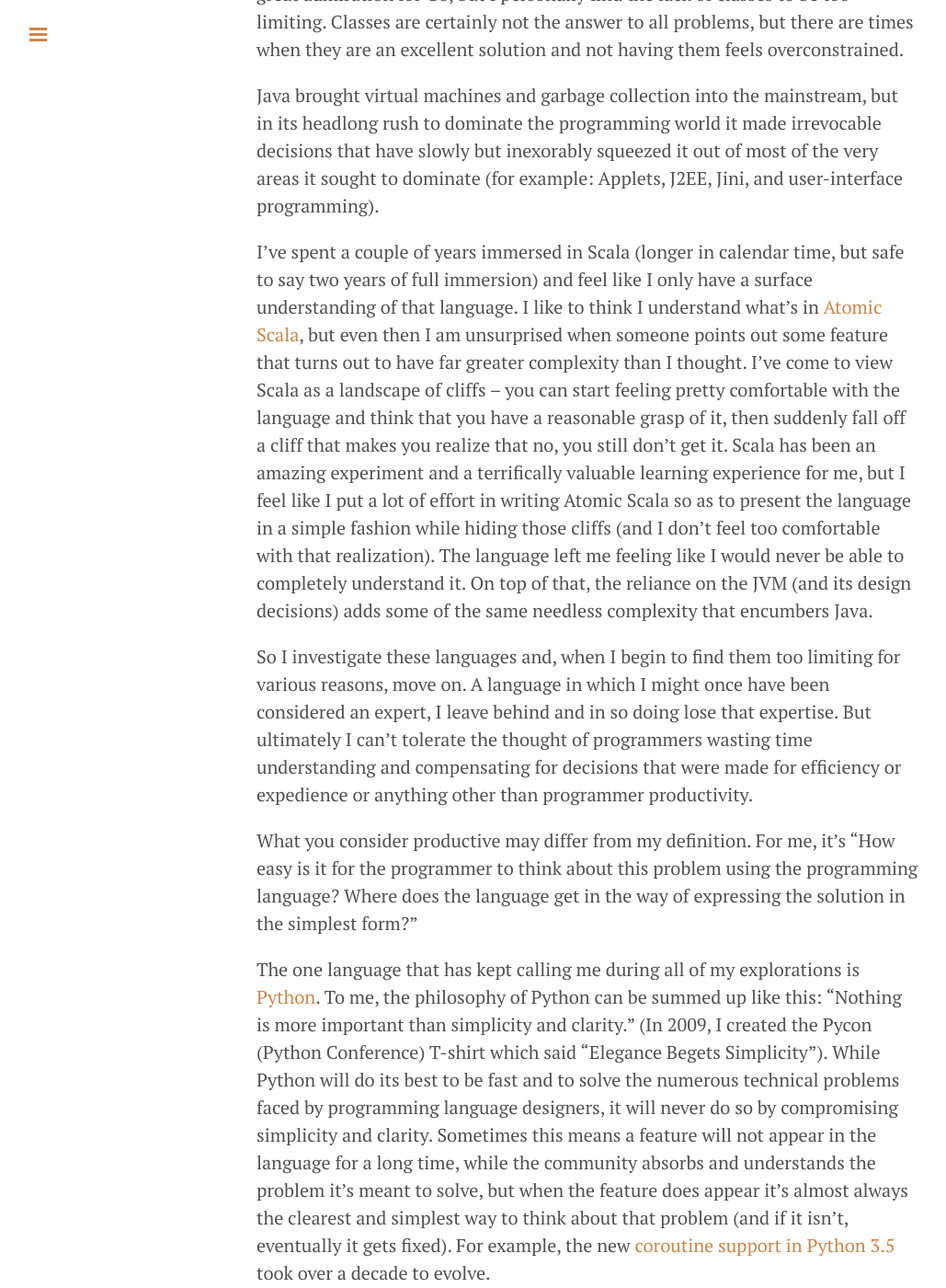
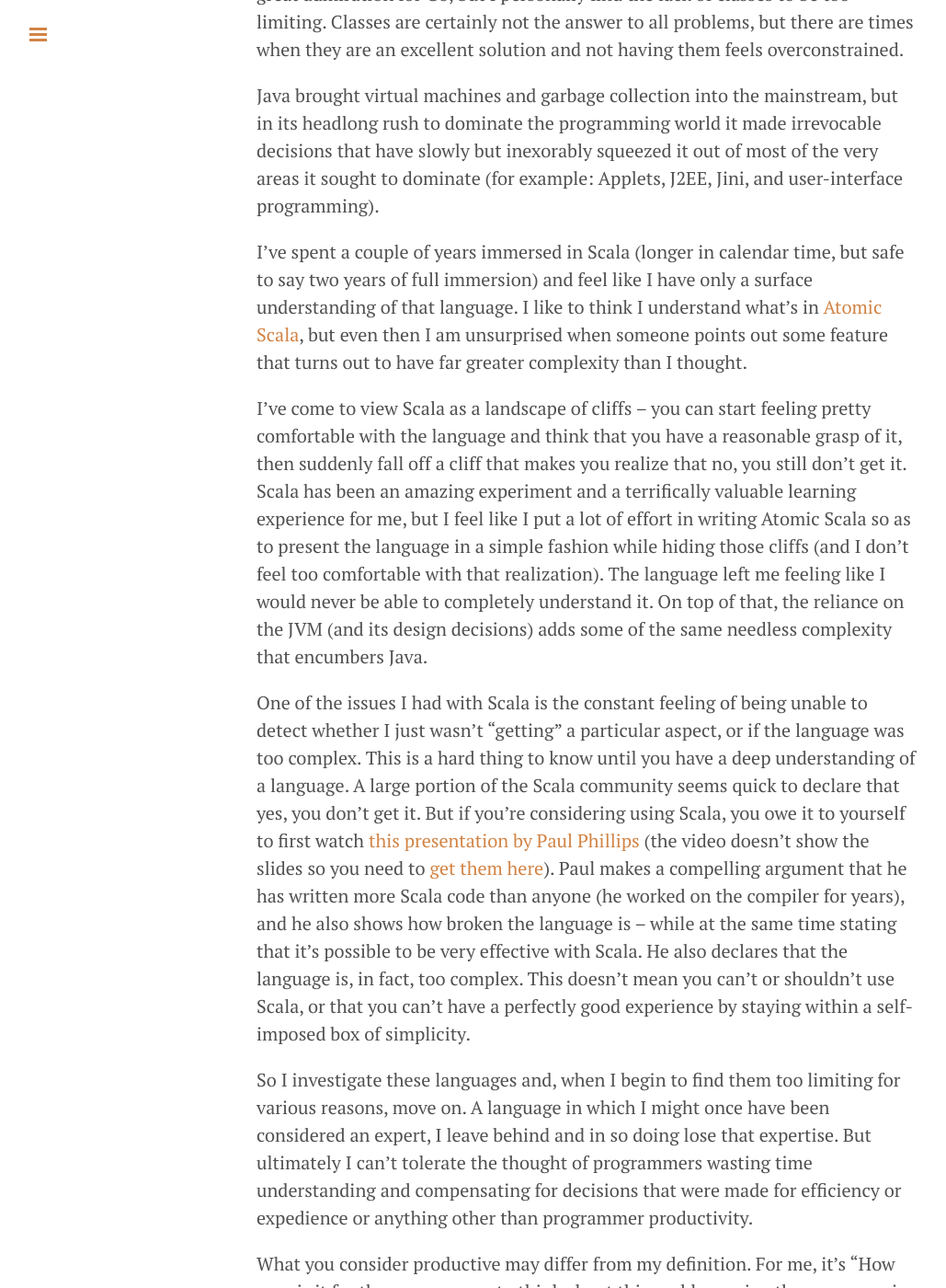
Before and after one commit to djaus2/BruceEckel.github.io, a Jekyll site: the page built from _posts/2015-08-29-what-i-do.md, in a window 1280 px wide and 1400 px high, scrolled down 1293 px. Shown: the whole window at 92% size, without its empty margins (1-1030 px from the left). Built offline with Jekyll 4.4.1, drawn with Linux system fonts in a browser that asks for light colours; Markdown is read by kramdown in place of the engine named in the settings; comment, search, counter and statistics services are not loaded; some of the changed text lies outside the part shown.

Commit message:
Added Paul Phillips presentation and other edits

```diff
--- a/_posts/2015-08-29-what-i-do.md
+++ b/_posts/2015-08-29-what-i-do.md
@@ -52,20 +52,38 @@ areas it sought to dominate (for example: Applets, J2EE, Jini, and
 user-interface programming).
 
 I’ve spent a couple of years immersed in Scala (longer in calendar time, but
-safe to say two years of full immersion) and feel like I only have a surface
+safe to say two years of full immersion) and feel like I have only a surface
 understanding of that language. I like to think I understand what’s in [Atomic
 Scala](<http://www.atomicscala.com/>), but even then I am unsurprised when
 someone points out some feature that turns out to have far greater complexity
-than I thought. I’ve come to view Scala as a landscape of cliffs -- you can
-start feeling pretty comfortable with the language and think that you have a
-reasonable grasp of it, then suddenly fall off a cliff that makes you realize
-that no, you still don’t get it. Scala has been an amazing experiment and a
-terrifically valuable learning experience for me, but I feel like I put a lot of
-effort in writing Atomic Scala so as to present the language in a simple fashion
-while hiding those cliffs (and I don’t feel too comfortable with that
-realization). The language left me feeling like I would never be able to
-completely understand it. On top of that, the reliance on the JVM (and its
-design decisions) adds some of the same needless complexity that encumbers Java.
+than I thought.
+
+I’ve come to view Scala as a landscape of cliffs -- you can start feeling pretty
+comfortable with the language and think that you have a reasonable grasp of it,
+then suddenly fall off a cliff that makes you realize that no, you still don’t
+get it. Scala has been an amazing experiment and a terrifically valuable
+learning experience for me, but I feel like I put a lot of effort in writing
+Atomic Scala so as to present the language in a simple fashion while hiding
+those cliffs (and I don’t feel too comfortable with that realization). The
+language left me feeling like I would never be able to completely understand it.
+On top of that, the reliance on the JVM (and its design decisions) adds some of
+the same needless complexity that encumbers Java.
+
+One of the issues I had with Scala is the constant feeling of being unable to
+detect whether I just wasn’t “getting” a particular aspect, or if the language
+was too complex. This is a hard thing to know until you have a deep
+understanding of a language. A large portion of the Scala community seems quick
+to declare that yes, you don’t get it. But if you’re considering using Scala,
+you owe it to yourself to first watch [this presentation by Paul
+Phillips](<https://m.youtube.com/?#/watch?v=4jh94gowim0>) (the video doesn’t
+show the slides so you need to [get them
+here](<http://www.slideshare.net/extempore/a-scala-corrections-library>)). Paul
+makes a compelling argument that he has written more Scala code than anyone (he
+worked on the compiler for years), and he also shows how broken the language is
+-- while at the same time stating that it’s possible to be very effective with
+Scala. He also declares that the language is, in fact, too complex. This doesn’t
+mean you can’t or shouldn’t use Scala, or that you can’t have a perfectly good
+experience by staying within a self-imposed box of simplicity.
 
 So I investigate these languages and, when I begin to find them too limiting for
 various reasons, move on. A language in which I might once have been considered
@@ -79,28 +97,28 @@ easy is it for the programmer to think about this problem using the programming
 language? Where does the language get in the way of expressing the solution in
 the simplest form?”
 
-The one language that has kept calling me during all of my
-explorations is [Python](<https://www.python.org/>). To me,
-the philosophy of Python can be summed up like this:
-“Nothing is more important than simplicity and clarity.” (In
-2009, I created the Pycon (Python Conference) T-shirt which
-said “Elegance Begets Simplicity”). While Python will do its
-best to be fast and to solve the numerous technical problems
-faced by programming language designers, it will never do so
-by compromising simplicity and clarity. Sometimes this means
-a feature will not appear in the language for a long time,
-while the community absorbs and understands the problem it’s
-meant to solve, but when the feature does appear it’s almost
-always the clearest and simplest way to think about that
-problem (and if it isn’t, eventually it gets fixed). For
-example, the new [coroutine support in Python
-3.5](<https://www.python.org/dev/peps/pep-0492/>) took over
-a decade to evolve.
+The one language that has kept calling me during all of my explorations is
+[Python](<https://www.python.org/>). To me, the philosophy of Python can be
+summed up like this: “Nothing is more important than simplicity and clarity.”
+(In 2009, I created the Pycon (Python Conference) T-shirt which said “Elegance
+Begets Simplicity”). While Python will do its best to be fast and to solve the
+numerous technical problems faced by programming language designers, it will
+never do so by compromising simplicity and clarity. Sometimes this means a
+feature will not appear in the language for a long time, while the community
+absorbs and understands the problem it’s meant to solve, but when that feature
+does appear it’s almost always the clearest and simplest way to think about that
+problem (and if it isn’t, eventually it gets fixed). For example, the new
+[coroutine support in Python 3.5](<https://www.python.org/dev/peps/pep-0492/>)
+took over a decade to evolve.
 
 Whenever I’ve had to solve a problem, I’ve always reached for Python because
 it’s the fastest way to get to a solution. When I consider using one of the
 other languages I’ve studied, the overhead of development is so much greater
-that it just doesn’t make sense.
+that it just doesn’t make sense. And, during my [study of
+organizations](<http://www.reinventing-business.com/>) I’ve seen how important
+culture is, and the Python community has done a masterful job of creating a
+culture and a community, like nothing I’ve seen for any other programming
+language.
 
 From these realizations, after my current project (collecting all my Java
 writings into an eBook), my plan is to write “Atomic Python” and to go dwell in
```
